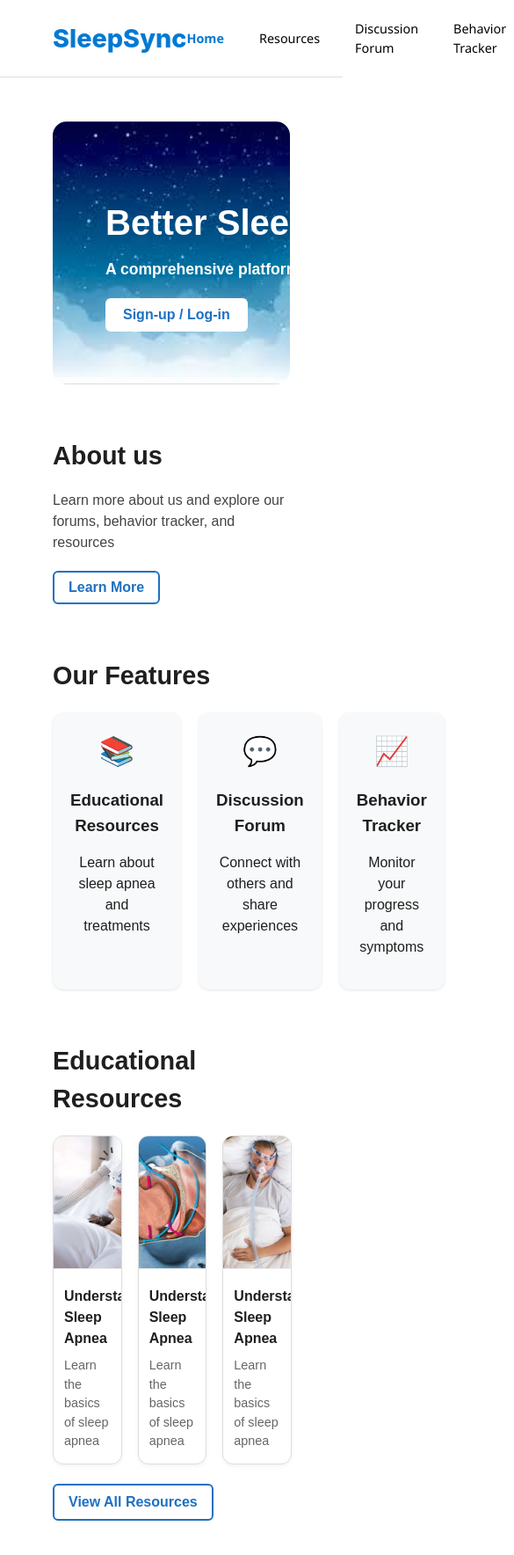
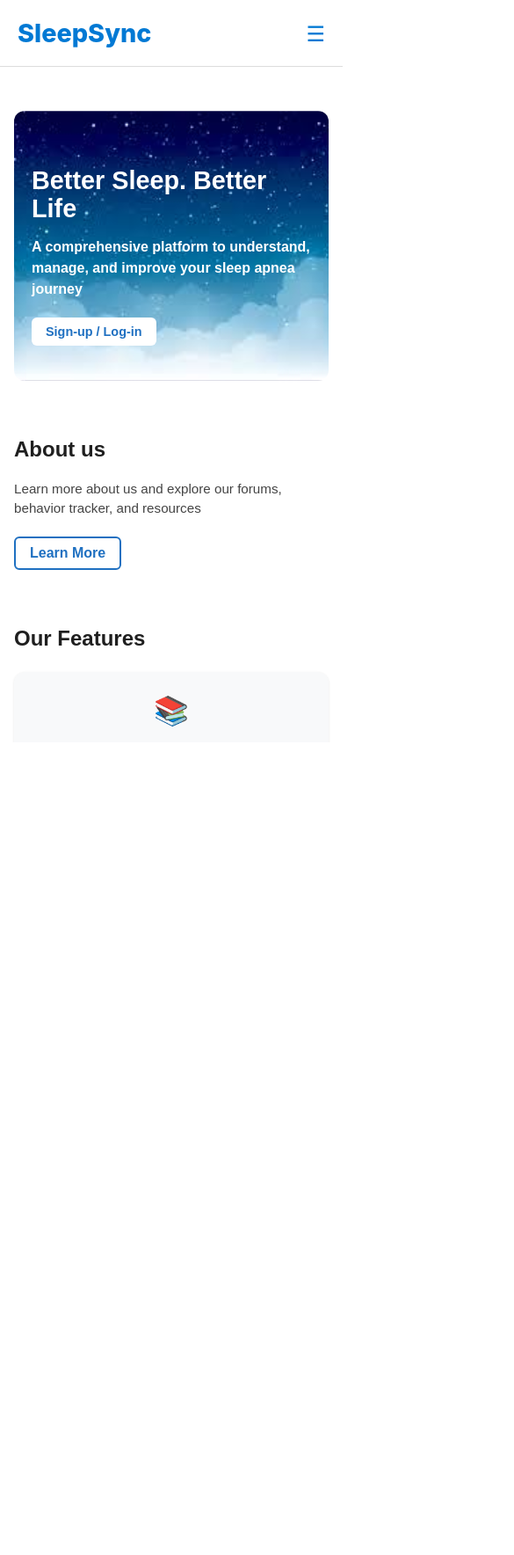
Before and after one commit to UW-INFO442-SP25/Serendipity, a React (Vite) app in the folder SleepSync/: page /home in a window 390 px wide. Shown: the top 1768 px of the page at 88% size, 585 px wide, since content can reach past the window. After the commit the page ends 844 px from the top, so only its background shows below. Built offline with nearby package versions, Linux system fonts and the light colour scheme.

Commit message:
Add mobile and tablet responsive styling for all pages + navbar hamburger menu

```diff
--- a/SleepSync/src/Components/Home/discussion.css
+++ b/SleepSync/src/Components/Home/discussion.css
@@ -126,3 +126,63 @@ color: #444;
   font-size: 0.9em;
 
 }
+
+@media (max-width: 1023px) {
+  .forum {
+    padding: 20px 16px;
+  }
+
+  .forum h1 {
+    font-size: 1.5rem;
+  }
+
+  .forum p {
+    font-size: 0.95rem;
+  }
+
+  .filters {
+    flex-wrap: wrap;
+    gap: 8px;
+    margin: 16px 0;
+  }
+
+  .filter {
+    font-size: 0.9rem;
+    padding: 8px 12px;
+  }
+
+  .search-bar {
+    flex-direction: column;
+    gap: 8px;
+    align-items: stretch;
+  }
+
+  .search-bar input {
+    width: 100%;
+    font-size: 1rem;
+  }
+
+  .search-bar button {
+    width: 100%;
+    font-size: 1rem;
+    padding: 10px;
+  }
+
+  .new-post {
+    width: 100%;
+    text-align: center;
+    font-size: 0.95rem;
+  }
+
+  .discussion h3 {
+    font-size: 1.05rem;
+  }
+
+  .discussion p {
+    font-size: 0.85rem;
+  }
+
+  .tag {
+    font-size: 0.85rem;
+  }
+}
--- a/SleepSync/src/Components/Home/home.css
+++ b/SleepSync/src/Components/Home/home.css
@@ -171,3 +171,80 @@
   font-weight: bold;
   cursor: pointer;
 }
+
+/* mobile and tablet: max-width 1023px */
+@media (max-width: 1023px) {
+  .home-container {
+    padding: 20px 16px;
+  }
+
+  .hero {
+    flex-direction: column;
+    align-items: flex-start;
+    padding: 40px 20px;
+    text-align: left;
+    border-radius: 12px;
+  }
+
+  .hero h1 {
+    font-size: 1.8rem;
+  }
+
+  .hero-content p {
+    font-size: 1rem;
+    white-space: normal;
+    max-width: 100%;
+  }
+
+  .hero-btn {
+    padding: 8px 16px;
+    font-size: 0.9rem;
+  }
+
+  .about h2,
+  .features h2,
+  .resources h2 {
+    font-size: 1.5rem;
+  }
+
+  .about p,
+  .feature-card p,
+  .resources p {
+    font-size: 0.95rem;
+  }
+
+  .feature-cards {
+    flex-direction: column;
+    gap: 16px;
+  }
+
+  .card-grid {
+    grid-template-columns: 1fr;
+    gap: 16px;
+    margin: 0;
+  }
+
+  .card {
+    min-width: 0;
+    width: 100%;
+  }
+
+  .card img {
+    width: 100%;
+    height: auto;
+    object-fit: cover;
+  }
+
+  .card-text h4 {
+    font-size: 1rem;
+  }
+
+  .card-text p {
+    font-size: 0.85rem;
+  }
+
+  .view-all-btn {
+    padding: 8px 14px;
+    font-size: 0.9rem;
+  }
+}
--- a/SleepSync/src/Components/Home/login.css
+++ b/SleepSync/src/Components/Home/login.css
@@ -1,4 +1,4 @@
-body {
+  body {
     margin: 0;
     padding: 0;
     font-family: 'Segoe UI', sans-serif;
@@ -162,3 +162,53 @@ body {
     background-color: #f4f7fa;
     border: 2px solid #0164D4;
   }
+
+html, body {
+  max-width: 100%;
+  overflow-x: hidden;
+}
+
+/* mobile and tablet: max-width 1023px */
+@media (max-width: 1023px) {
+  .login-image-card {
+    display: none !important;
+    width: 0;
+    height: 0;
+    overflow: hidden;
+  }
+
+  .login-container {
+    padding: 40px 16px;
+    margin: 0 auto;
+  }
+
+  .login-logo-wrapper {
+    border-bottom: 1px solid #e0e0e0;
+    margin-bottom: 40px;
+    width: 100%;
+  }
+
+  .login-logo {
+    margin-left: 0;
+    text-align: center;
+  }
+
+  .login-content {
+    flex-wrap: wrap;
+    justify-content: center;
+    align-items: center;
+    margin: 0;
+    padding: 0;
+    width: 100%;
+  }
+
+  .login-card {
+    margin: 0 auto;
+    padding: 20px;
+    max-width: 100%;
+  }
+
+  .login-card h1 {
+    font-size: 40px;
+  }
+}
--- a/SleepSync/src/Components/Home/navbar.css
+++ b/SleepSync/src/Components/Home/navbar.css
@@ -56,3 +56,41 @@ nav a.active {
   font-size: 1.3em;
   color: #0179D4;
 }
+
+/* Hamburger icon*/
+.hamburger {
+  display: none;
+  font-size: 1.5em;
+  cursor: pointer;
+  color: #0179D4;
+}
+
+/* mobile and tablet: max-width 1023px */
+@media (max-width: 1023px) {
+  .navbar {
+    padding: 16px 20px;
+    position: relative;
+  }
+
+  nav {
+    display: none;
+    flex-direction: column;
+    gap: 16px;
+    background-color: #fff;
+    position: absolute;
+    top: 64px;
+    right: 20px;
+    padding: 20px;
+    box-shadow: 0 4px 6px rgba(0, 0, 0, 0.1);
+    border-radius: 8px;
+    z-index: 1000;
+  }
+
+  nav.show-menu {
+    display: flex;
+  }
+
+  .hamburger {
+    display: block;
+  }
+}
--- a/SleepSync/src/Components/Home/navbar.jsx
+++ b/SleepSync/src/Components/Home/navbar.jsx
@@ -1,19 +1,29 @@
-import React from 'react';
+import React, { useState } from 'react';
 import { NavLink } from 'react-router-dom';
 import './Navbar.css';
 
 const Navbar = () => {
+  const [menuOpen, setMenuOpen] = useState(false);
+
+  const toggleMenu = () => setMenuOpen((prev) => !prev);
+
   return (
     <header className="navbar">
       <div className="logo">
         <NavLink to="/home">SleepSync</NavLink>
       </div>
-      <nav>
-        <NavLink to="/home">Home</NavLink>
-        <NavLink to="/resources">Resources</NavLink>
-        <NavLink to="/discussion">Discussion Forum</NavLink>
-        <NavLink to="/tracker">Behavior Tracker</NavLink>
-        <NavLink to="/login" className="profile-icon">👤</NavLink>
+
+      {/* Hamburger icon (☰) */}
+      <div className="hamburger" onClick={toggleMenu}>
+        ☰
+      </div>
+
+      <nav className={menuOpen ? 'show-menu' : ''}>
+        <NavLink to="/home" onClick={() => setMenuOpen(false)}>Home</NavLink>
+        <NavLink to="/resources" onClick={() => setMenuOpen(false)}>Resources</NavLink>
+        <NavLink to="/discussion" onClick={() => setMenuOpen(false)}>Discussion Forum</NavLink>
+        <NavLink to="/tracker" onClick={() => setMenuOpen(false)}>Behavior Tracker</NavLink>
+        <NavLink to="/login" className="profile-icon" onClick={() => setMenuOpen(false)}>👤</NavLink>
       </nav>
     </header>
   );
--- a/SleepSync/src/Components/Home/resources.css
+++ b/SleepSync/src/Components/Home/resources.css
@@ -68,3 +68,34 @@
   font-size: 0.9em;
   color: #666;
 }
+
+@media (max-width: 1023px) {
+  .resource-container {
+    padding: 20px 16px;
+  }
+
+  .card-grid {
+    grid-template-columns: 1fr;
+    gap: 16px;
+    margin: 0;
+  }
+
+  .card {
+    width: 100%;
+    min-width: 0;
+  }
+
+  .card img {
+    width: 100%;
+    height: auto;
+    object-fit: cover;
+  }
+
+  .card-text h4 {
+    font-size: 1rem;
+  }
+
+  .card-text p {
+    font-size: 0.9rem;
+  }
+}
--- a/SleepSync/src/Components/Home/tracker.css
+++ b/SleepSync/src/Components/Home/tracker.css
@@ -109,3 +109,62 @@
     color: red;
     font-weight: bold;
   }
+
+  @media (max-width: 1023px) {
+  .behavior-container {
+    padding: 1rem;
+    margin: 0 1rem;
+  }
+
+  .subtitle {
+    font-size: 1rem;
+    text-align: left;
+  }
+
+  .tab-bar {
+    flex-direction: column;
+    gap: 0.5rem;
+  }
+
+  .tab-bar button {
+    width: 100%;
+    font-size: 1rem;
+  }
+
+  .tab-content {
+    font-size: 1rem;
+    padding: 1rem;
+  }
+
+  .right-buttons {
+    position: static;
+    flex-direction: row;
+    justify-content: space-between;
+    margin-top: 1rem;
+    flex-wrap: wrap;
+    gap: 10px;
+  }
+
+  .right-buttons button {
+    flex: 1 1 45%;
+    width: 100%;
+    font-size: 0.95rem;
+    padding: 0.6rem;
+  }
+
+  .symptom-form {
+    padding: 1rem;
+  }
+
+  .symptom-form input,
+  .symptom-form select {
+    width: 100%;
+    font-size: 1rem;
+  }
+
+  .symptom-form button {
+    width: 100%;
+    font-size: 1rem;
+    padding: 0.6rem;
+  }
+}
```
